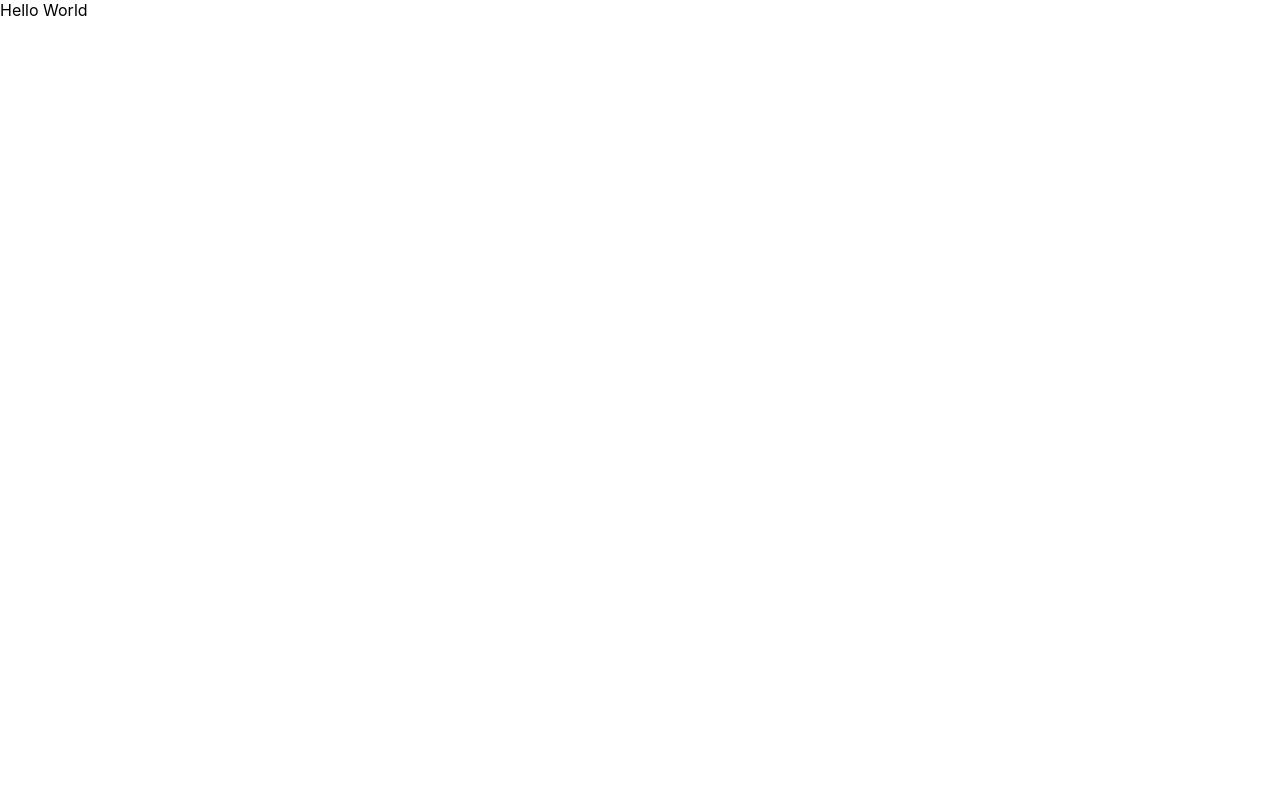
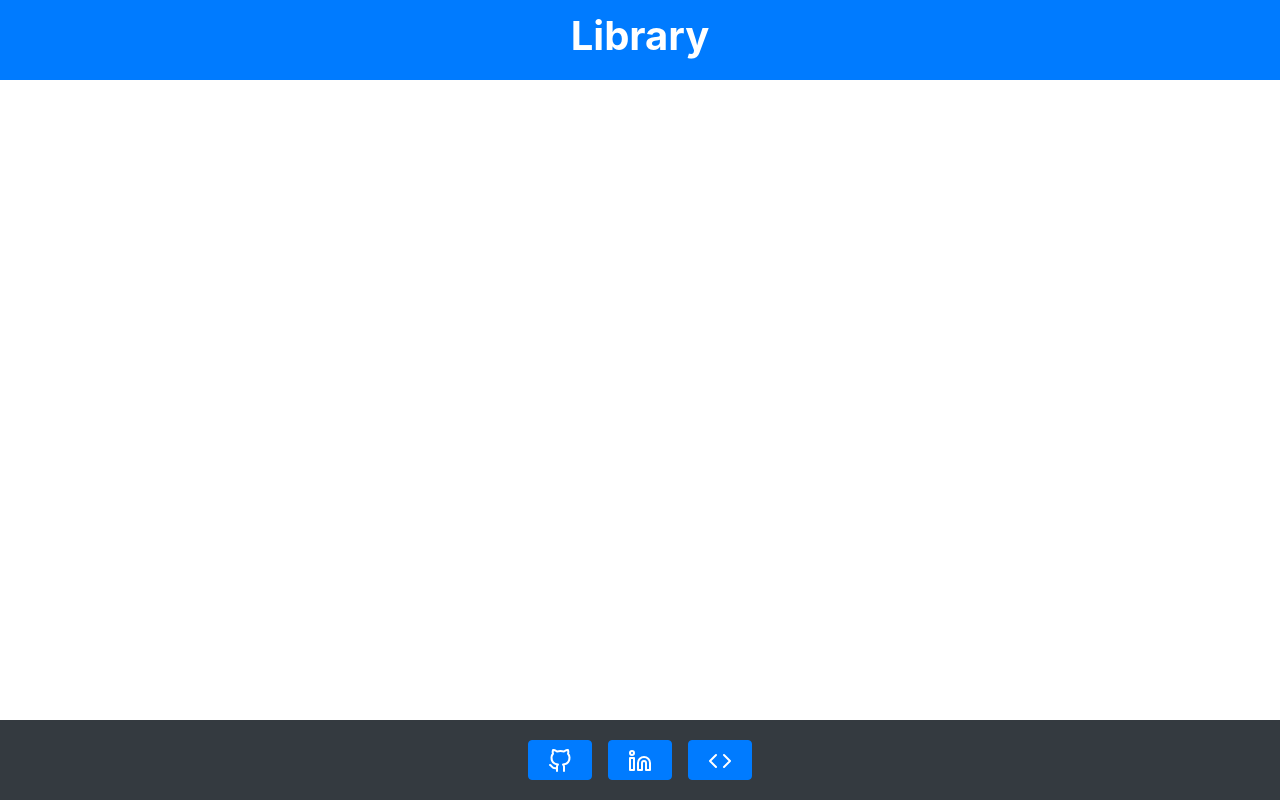
Before and after one commit to morgan-moreno25/LibraryProject, a React (Create React App) app: page / in a window 1280 px wide. Built offline with nearby package versions, Linux system fonts and the light colour scheme.

Commit message:
Set up basic layout

```diff
--- a/package.json
+++ b/package.json
@@ -10,8 +10,11 @@
     "@types/node": "^12.20.6",
     "@types/react": "^17.0.3",
     "@types/react-dom": "^17.0.2",
+    "bootstrap": "^4.6.0",
     "react": "^17.0.1",
+    "react-bootstrap": "^1.5.2",
     "react-dom": "^17.0.1",
+    "react-feather": "^2.0.9",
     "react-scripts": "4.0.3",
     "typescript": "^4.2.3",
     "web-vitals": "^1.1.1"
--- a/src/App.css
+++ b/src/App.css
@@ -1,38 +1,28 @@
-.App {
-  text-align: center;
+#app {
+  display: grid;
+  grid-template-rows: 10vh 80vh 10vh;
+  grid-template-areas:
+    "header"
+    "content"
+    "footer";
 }
 
-.App-logo {
-  height: 40vmin;
-  pointer-events: none;
-}
-
-@media (prefers-reduced-motion: no-preference) {
-  .App-logo {
-    animation: App-logo-spin infinite 20s linear;
-  }
-}
-
-.App-header {
-  background-color: #282c34;
-  min-height: 100vh;
-  display: flex;
-  flex-direction: column;
-  align-items: center;
+#header {
+  grid-area: header;
   justify-content: center;
-  font-size: calc(10px + 2vmin);
+  align-content: center;
   color: white;
 }
 
-.App-link {
-  color: #61dafb;
+#content {
+  grid-area: content;
 }
 
-@keyframes App-logo-spin {
-  from {
-    transform: rotate(0deg);
-  }
-  to {
-    transform: rotate(360deg);
-  }
+#footer {
+  grid-area: footer;
+  background: var(--dark);
 }
+
+#footer-links > a {
+  flex: 0 0 5%;
+}
--- a/src/App.tsx
+++ b/src/App.tsx
@@ -1,7 +1,34 @@
 import React from "react";
 
+import "bootstrap/dist/css/bootstrap.min.css";
 import "./App.css";
 
+import { Navbar } from "react-bootstrap";
+import { Code, GitHub, Linkedin } from "react-feather";
+
 export default function App() {
-  return <div>Hello World</div>;
+  return (
+    <div id="app">
+      <Navbar bg="primary" variant="dark" id="header">
+        <h1 className="font-weight-bold">Library</h1>
+      </Navbar>
+      <main id="content" className="container"></main>
+      <footer id="footer" className="container-fluid">
+        <div
+          id="footer-links"
+          className="row justify-content-center align-items-center h-100"
+        >
+          <a href="#!" className="col-3 btn btn-primary mx-2">
+            <GitHub />
+          </a>
+          <a href="#!" className="col-3 btn btn-primary mx-2">
+            <Linkedin />
+          </a>
+          <a href="#!" className="col-3 btn btn-primary mx-2">
+            <Code />
+          </a>
+        </div>
+      </footer>
+    </div>
+  );
 }
```
Also changed, not shown: 1 other file (tests, documents, lock files or other folders).
